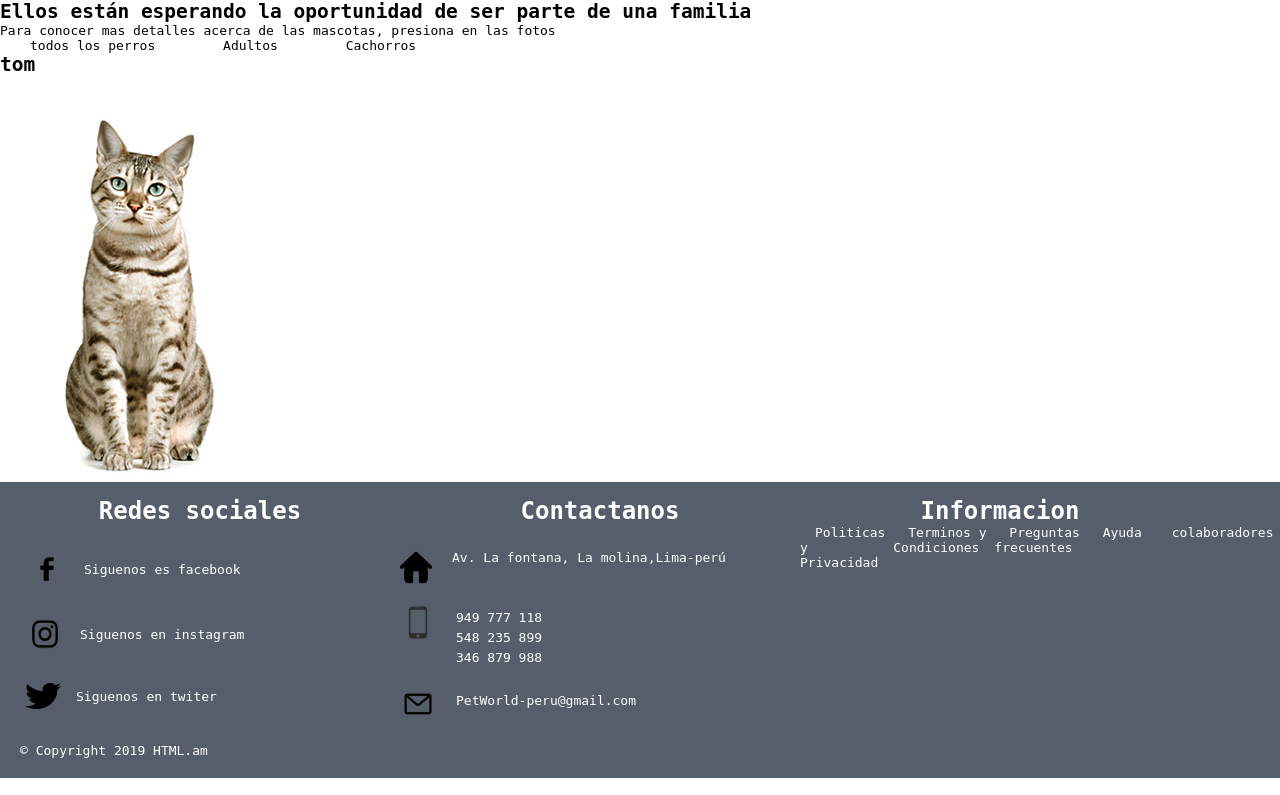
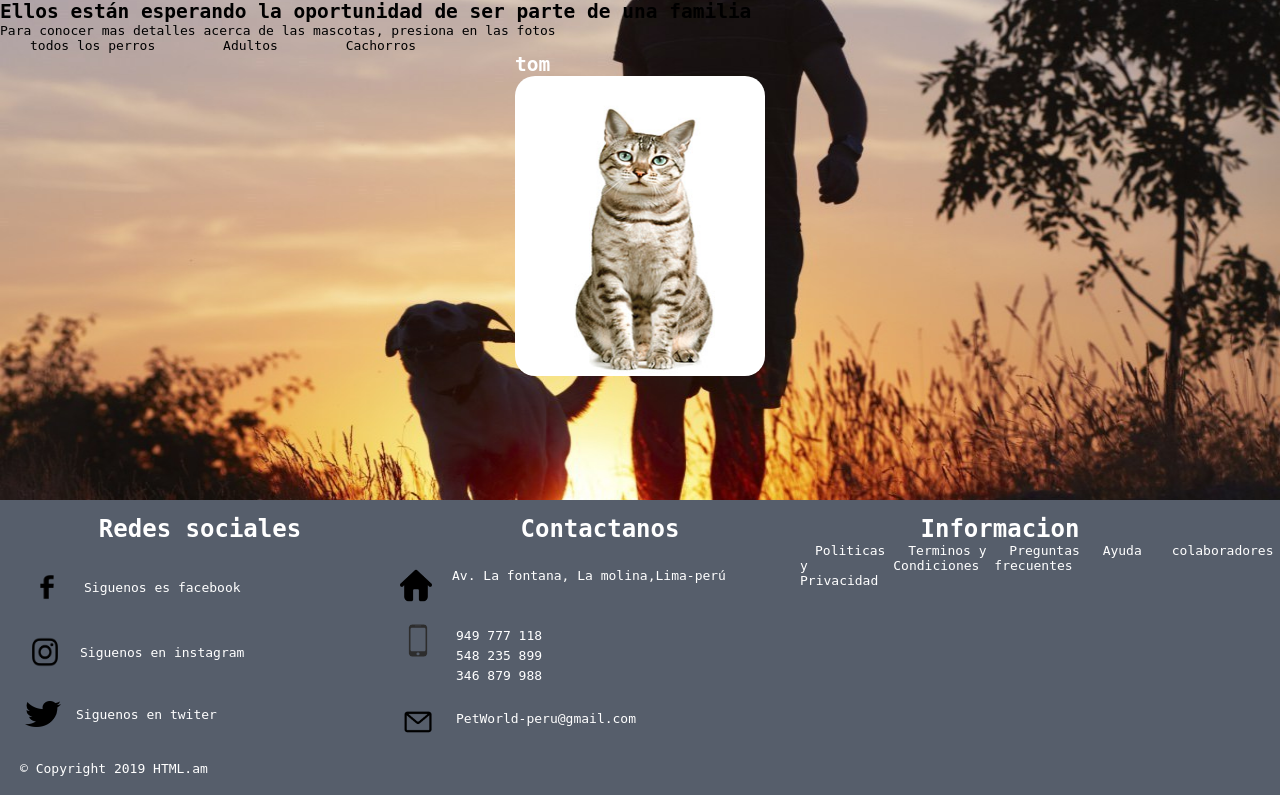
Before and after one commit to Parra640/Proyecto_Taller2, a PHP site: page /adoptar_gatos.php in a window 1280 px wide; the page is wider, and only the part inside the window is pictured. Shown: the part 154-949 px from the top of that part. Run offline with PHP 8.4, Linux system fonts and the light colour scheme; data comes from the database, SQL or seed files in the repository; both versions use the stored data as it was after the commit.

Commit message:
css casi final

```diff
--- a/Reporta.php
+++ b/Reporta.php
@@ -11,7 +11,7 @@
     <header>
         <?php include("partes/Cabecera.php")?>
     </header>
-
+    <div id="fondo_reporta">
         <?php
         if(isset($_SESSION["id"])){
             #lo que se ve cuando esta iniciada la sesion
@@ -32,7 +32,7 @@
             include 'animales_reportados.php';
         }
         ?>
-
+    </div>
 
     <footer>
         <?php include("partes/Pie.php")?>
--- a/adoptar_gatos.php
+++ b/adoptar_gatos.php
@@ -19,6 +19,7 @@ $gatobebe = "SELECT * FROM mascota_adoptar WHERE tipo='gato' AND edad BETWEEN 0
 <header>
     <?php include 'partes/Cabecera.php'?>
 </header>
+<div class="fondo_adoptarpg">
     <h2>Ellos están esperando la oportunidad de ser parte de una familia</h2>
     <p>Para conocer mas detalles acerca de las mascotas, presiona en las fotos</p>
     <div class="seleccion">
@@ -26,15 +27,15 @@ $gatobebe = "SELECT * FROM mascota_adoptar WHERE tipo='gato' AND edad BETWEEN 0
     <a href="adoptar_gatos.php?a=adulto">Adultos</a>
     <a href="adoptar_gatos.php?a=bebe">Cachorros</a>
     </div>
-
+    <div class="div_padre_reportados">
         <?php if(isset($_GET["a"])){ ?>
             <?php if($_GET["a"]=="adulto"){ ?>
             <!-- adulto -->
                 <?php foreach($pdo->query($adulto) as $mascota){ ?>
-                <div>
+                    <div class="cajones_reportados">
                         <div>
                             <h2><?php echo($mascota["nombre"]) ?></h2>
-                        <a href="info_mascota.php?id=<?php echo($mascota["id"]) ?>"><img src="mascotas_adopcion/mascota_id_<?php echo($mascota["id"]) ?>.jpg"></a>
+                            <a href="info_mascota.php?id=<?php echo($mascota["id"]) ?>" class="imagen_reportados"><img src="mascotas_adopcion/mascota_id_<?php echo($mascota["id"]) ?>.jpg"></a>
                         </div>
                     </div>
                 <?php } ?>
@@ -42,10 +43,10 @@ $gatobebe = "SELECT * FROM mascota_adoptar WHERE tipo='gato' AND edad BETWEEN 0
             <?php }else{ ?>
             <!-- gato bebe -->
                 <?php foreach($pdo->query($gatobebe) as $mascota){ ?>
-                <div>
+                    <div class="cajones_reportados">
                         <div>
                             <h2><?php echo($mascota["nombre"]) ?></h2>
-                        <a href="info_mascota.php?id=<?php echo($mascota["id"]) ?>"><img src="mascotas_adopcion/mascota_id_<?php echo($mascota["id"]) ?>.jpg"></a>
+                            <a href="info_mascota.php?id=<?php echo($mascota["id"]) ?>" class="imagen_reportados"><img src="mascotas_adopcion/mascota_id_<?php echo($mascota["id"]) ?>.jpg"></a>
                         </div>
                     </div>
                 <?php } ?>
@@ -53,15 +54,16 @@ $gatobebe = "SELECT * FROM mascota_adoptar WHERE tipo='gato' AND edad BETWEEN 0
         <?php } else{ ?>
         <!-- todos  -->
             <?php foreach($pdo->query($todos) as $mascota){ ?>
-            <div>
+                <div class="cajones_reportados">
                     <div>
                         <h2><?php echo($mascota["nombre"]) ?></h2>
-                    <a href="info_mascota.php?id=<?php echo($mascota["id"]) ?>"><img src="mascotas_adopcion/mascota_id_<?php echo($mascota["id"]) ?>.jpg"></a>
+                        <a href="info_mascota.php?id=<?php echo($mascota["id"]) ?>" class="imagen_reportados"><img src="mascotas_adopcion/mascota_id_<?php echo($mascota["id"]) ?>.jpg"></a>
                     </div>
                 </div>
             <?php } ?>
         <?php } ?>
-
+    </div>
+</div>
 <footer>
     <?php include 'partes/Pie.php'?>
 </footer>
--- a/estilos.css
+++ b/estilos.css
@@ -459,11 +459,6 @@
         }
         /* Acaba index */
 
-        .caja-grande {
-            display: flex;
-            background-color: rgb(221, 185, 144);
-        }
-
         .seleccion a {
             text-decoration: none;
             color: black;
@@ -475,3 +470,79 @@
             color: red;
             background-color: gray;
         }
+
+        /* REPORTAR FORMULARIO */
+        #cuerpo_formulario{
+            padding: 200px 420px;
+            max-height: 500px;
+            background-image: url("imagenes/fondo_formulario_reportar.jpg");
+            background-position: center;
+        }
+        #cuerpo_formulario #asd{
+            width: 500px;
+            height: 350px;
+            padding: 10px;
+            background-color: rgba(248, 207, 144, 0.5);
+            border-radius: 15%;
+            box-shadow: 0px 0px 5px 0px black;
+        }
+        #cuerpo_formulario div{
+            padding: 15px 50px;
+        }
+        #cuerpo_formulario{
+            text-align: center;
+        }
+        /* Acaba reportar formulario*/
+
+        /* REPORTA PRINCIPAL*/
+        #fondo_reporta{
+            height: 500px;
+            background-image: url("imagenes/fondo_formulario_reportar.jpg");
+            background-position: center;
+            background-repeat: no-repeat;
+        }
+        #fondo_reporta a{
+            text-decoration: none;
+            font-size: 25px;
+        }
+        /* animales reportados*/
+        .div_padre_reportados{
+            display:flex;
+            color:white;
+            justify-content: center;
+        }
+        .imagen_reportados img{
+            width: 250px;
+            height: 300px;
+            border-radius: 20px;
+        }
+        .cajones_reportados{
+            margin: 0px 20px;
+        }
+
+        /* adoptar perros y gatos*/
+        .fondo_adoptarpg{
+            height: 500px;
+            background-image: url("logotipos/correr.jpg");
+            background-size: 100vw 100vh;
+            background-position: center;
+            background-repeat: no-repeat;
+        }
+
+        /* Info mascota */
+        #info_mascota_img img{
+            width: 400px;
+            height: 400px;
+            border-radius: 20px;
+        }
+        #info_mascota_img{
+            margin: 0px 20px;
+        }
+        #info_mascota_h1{
+            padding: 0px 250px;
+            color: white;
+        }
+        #boton_adoptar{
+            margin: 10px 540px;
+            padding: 10px 50px;
+        }
```
Also changed, not shown: adoptar_perros.php (+10 -9 lines), animales_reportados.php (+3 -3 lines), base_datos.sql (+19 -18 lines), info_mascota.php (+5 -5 lines), reportar_formulario.php (+8 -4 lines), imagenes/fondo_02.jpg (added), imagenes/fondo_formulario_reportar.jpg (added), imagenes/fondo_gato.jpg (added). Lines whose indentation alone changed are shown as unchanged.
